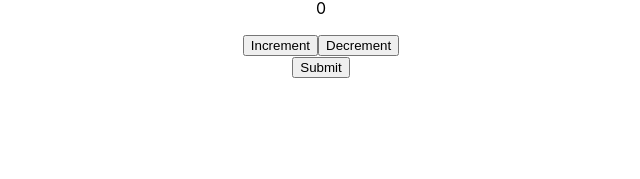
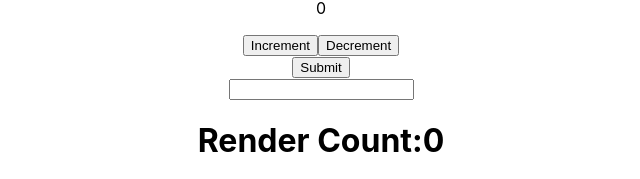
Before and after one commit to JohnKimaiyo/react_vol_8, a React (Create React App) app: page / in a window 1280 px wide. Shown: the part 665-844 px from the top of the page, without its empty margins (319-959 px from the left). Before the commit the page ends 800 px from the top, so only its background shows below. Built offline with nearby package versions, Linux system fonts and the light colour scheme; no server answers.

Commit message:
count useref

```diff
--- a/src/App.js
+++ b/src/App.js
@@ -11,6 +11,7 @@
 import Event from "./components/Event";
 import Range from "./components/Range"
 import Submit from "./components/Submit";
+import InputFocus from "./components/InputFocus";
 function App() {
   return (
     <div className="App">
@@ -28,6 +29,7 @@
       <Event/>
       <Range/>
       <Submit/>
+      <InputFocus/>
     </div>
   );
 }
--- /dev/null
+++ b/src/components/InputFocus.js
@@ -0,0 +1,20 @@
+import { useState, useEffect, useRef } from "react";
+export default function InputFocus() {
+  const [inputValue, setInputValue] = useState("");
+  const count = useRef(0);
+
+  useEffect(() => {
+    count.current = count.current + 1;
+  });
+
+  return (
+    <div>
+      <input
+        type="text"
+        value={inputValue}
+        onChange={(e) => setInputValue(e.target.value)}
+      />
+      <h1>Render Count:{count.current}</h1>
+    </div>
+  );
+}
```
